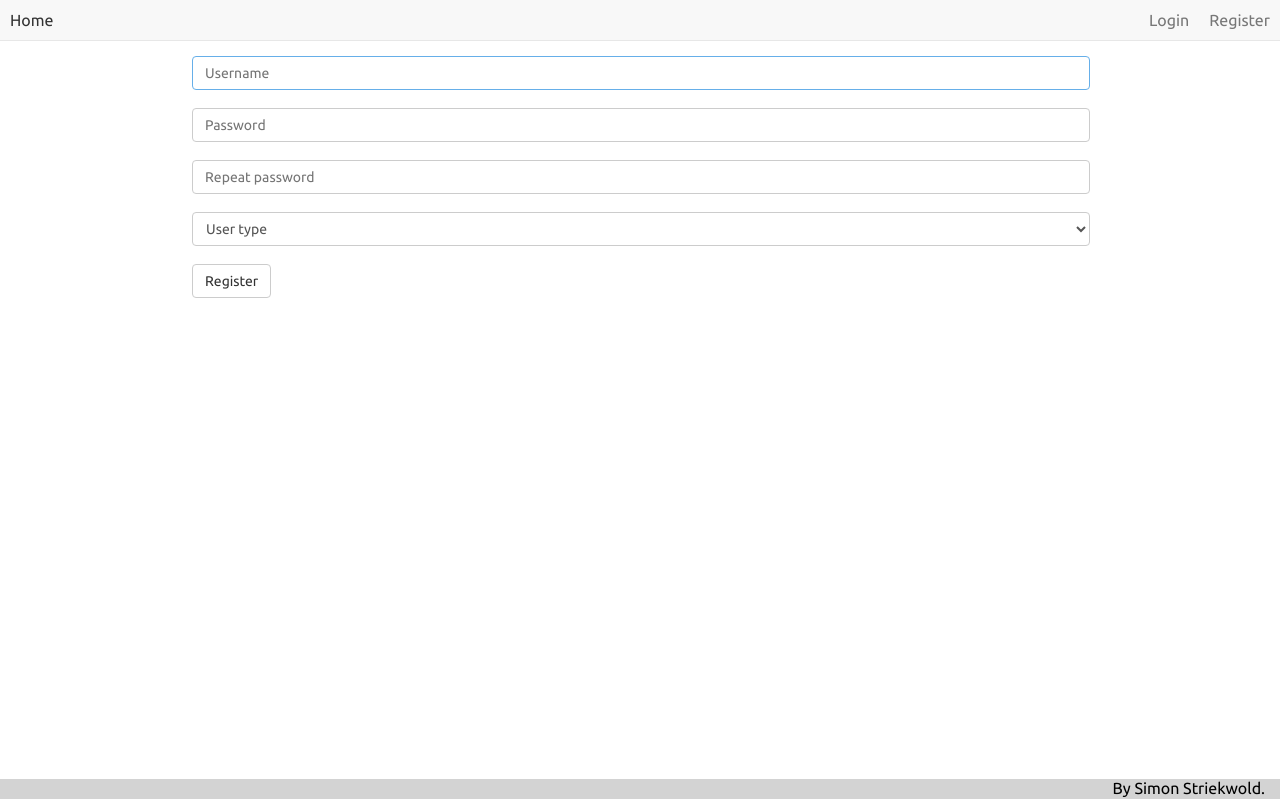
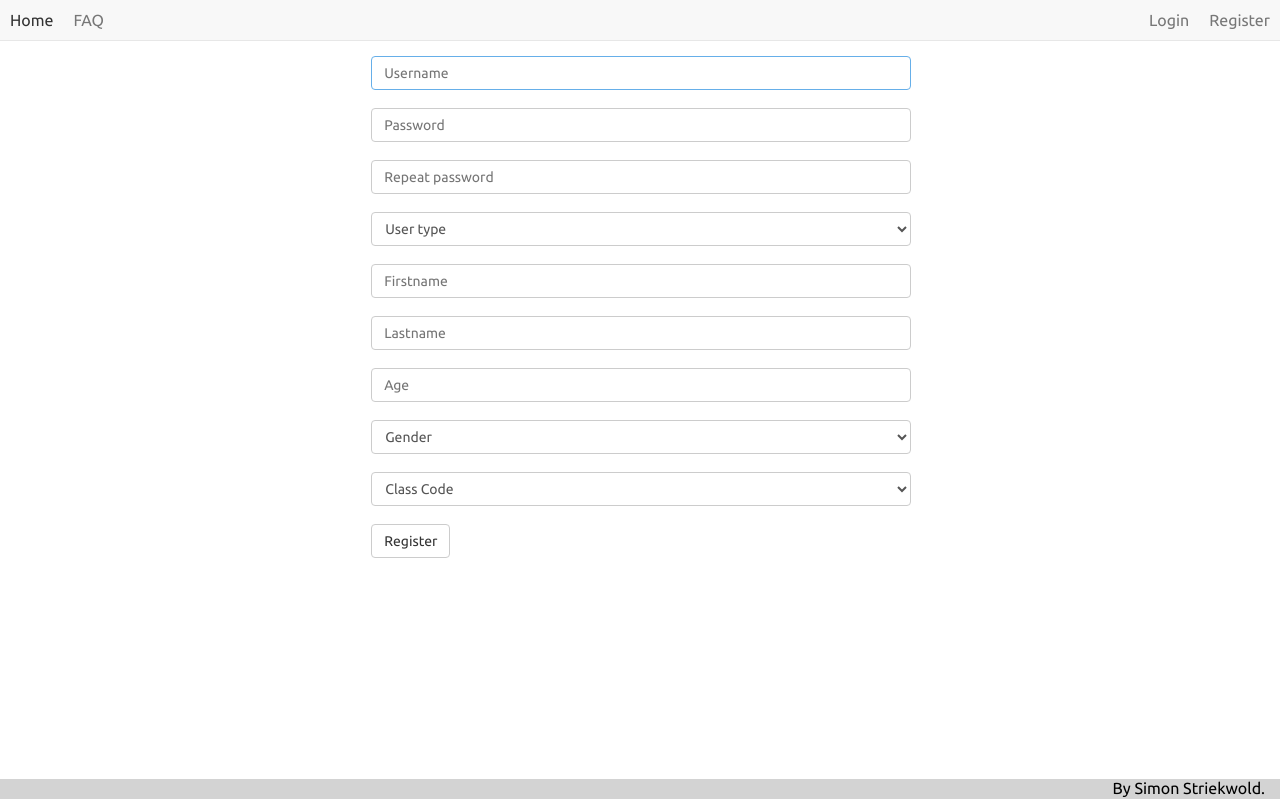
Before and after one commit to SimonMTS/simon_base, a PHP site: page /simon_base/users/create in a window 1280 px wide. Run offline with PHP 8.4, Linux system fonts and the light colour scheme; some libraries are stand-ins or nearby versions.

Commit message:
wp 1.3 + layout changes

```diff
--- a/assets/css/site.css
+++ b/assets/css/site.css
@@ -130,6 +130,10 @@ select.form {
         width: 90%;
     }
 
+    div.login-form {
+        width: 100%;
+        margin: 0px auto;
+    }
 }
 
 /* Small devices */
@@ -143,6 +147,10 @@ select.form {
         width: 85%;
     }
 
+    div.login-form {
+        width: 100%;
+        margin: 0px auto;
+    }
 }
 
 /* Medium devices */
@@ -156,6 +164,10 @@ select.form {
         width: 70%;
     }
 
+    div.login-form {
+        width: 90%;
+        margin: 0px auto;
+    }
 }
 
 /* Large devices */
@@ -169,4 +181,8 @@ select.form {
         width: 70%;
     }
 
+    div.login-form {
+        width: 60%;
+        margin: 0px auto;
+    }
 }
--- a/views/layout.php
+++ b/views/layout.php
@@ -23,13 +23,15 @@
 
         <header id="head">
             <a class="float-left" href="<?= $GLOBALS['config']['base_url'] ?>">Home</a>
+            <a class="float-left" href="<?= $GLOBALS['config']['base_url'] ?>">FAQ</a>
 
             <?php if (!isset($_SESSION['user']['_id'])) : ?>
                 <a class="float-right" href="<?= $GLOBALS['config']['base_url'] ?>users/create">Register</a>
                 <a class="float-right" href="<?= $GLOBALS['config']['base_url'] ?>users/login">Login</a>
             <?php else : ?>
                 <a class="float-right" href="<?= $GLOBALS['config']['base_url'] ?>users/logout">Logout(<?=$_SESSION['user']['name'] ?>)</a>
-                <a class="float-right" href="<?= $GLOBALS['config']['base_url'] ?>users/edit/<?=$_SESSION['user']['_id'] ?>">Edit</a>
+                <a class="float-right" href="<?= $GLOBALS['config']['base_url'] ?>users/edit/<?=$_SESSION['user']['_id'] ?>">Portfolio</a>
+                <a class="float-left" href="<?= $GLOBALS['config']['base_url'] ?>">Users</a>
             <?php endif; ?>
         </header>
 
--- a/views/pages/home.php
+++ b/views/pages/home.php
@@ -1,6 +1,4 @@
 <p>Hello there <?= $name; ?>!</p>
-
-<p>You successfully landed on the home page.</p><br>
 
 <?php if (isset($_SESSION['user']['_id'])) : ?>
     <br><pre><?php var_dump($_SESSION); ?></pre>
--- a/views/users/create.php
+++ b/views/users/create.php
@@ -1,4 +1,5 @@
 <form action="" method="post">
+    <div class="login-form">
         <input class="form " type="text" placeholder="Username" name="user[name]" autofocus>
         <br>
         <input class="form" type="text" placeholder="Password" name="user[password]">
@@ -13,5 +14,20 @@
             <option value="admin">Admin</option>
         </select>
         <br>
+        <input class="form" type="text" placeholder="Firstname" name="todo">
+        <br>
+        <input class="form" type="text" placeholder="Lastname" name="todo">
+        <br>
+        <input class="form" type="text" placeholder="Age" name="todo">
+        <br>
+        <select class="form" name="todo">
+            <option disabled selected>Gender</option>
+        </select>
+        <br>
+        <select class="form" name="todo">
+            <option disabled selected>Class Code</option>
+        </select>
+        <br>
         <input class="btn" type="submit" value="Register">
+    </div>
 </form>
```
Also changed, not shown: tovuti/form.png (added), tovuti/grafont.png (added), tovuti/nav.png (added), tovuti/nav2.png (added), 2 other files. Lines whose indentation alone changed are shown as unchanged.
